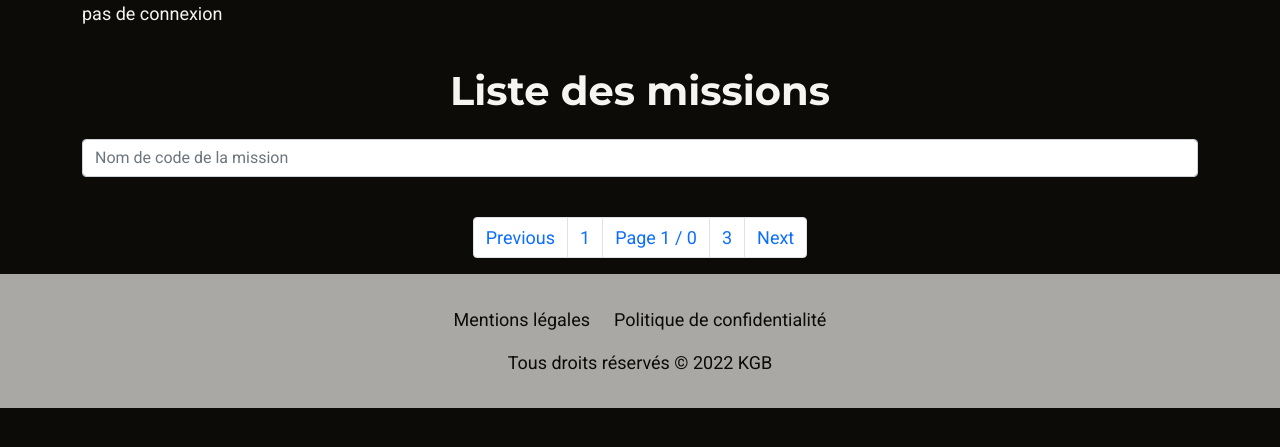
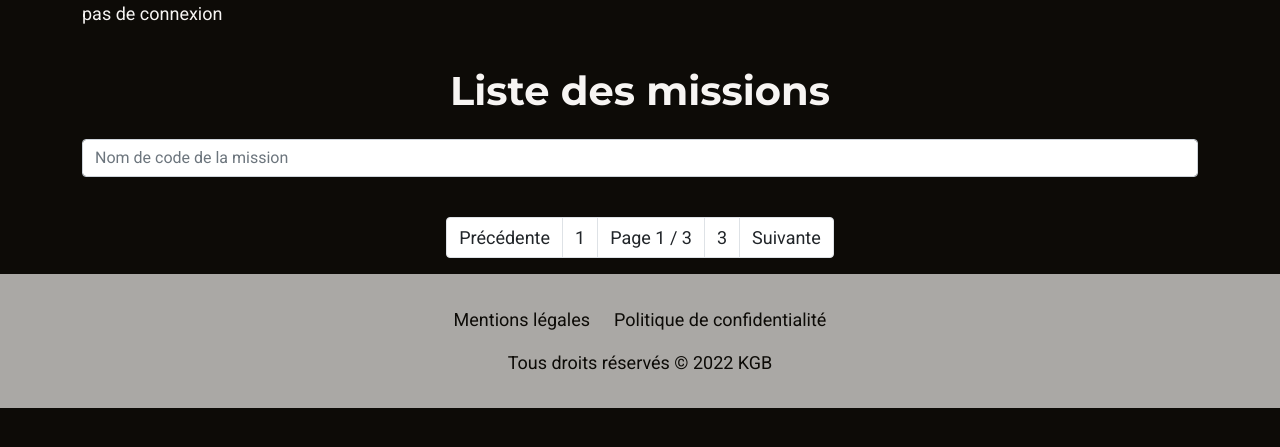
Before and after one commit to Melissa-code/kgb, a PHP site: page /missions in a window 1280 px wide. Shown: the part 96-543 px from the top of the page. Run offline with PHP 8.4, Linux system fonts and the light colour scheme; data that the repository does not hold is empty; some libraries are stand-ins or nearby versions; some web fonts are replaced.

Commit message:
no refresh the missions page with a pagination

```diff
--- a/public/JavaScript/missions.js
+++ b/public/JavaScript/missions.js
@@ -1,6 +1,5 @@
 const searchInput = document.querySelector('#searchInput');
 const cards = document.querySelectorAll('.card');
-
 
 let numberOfItems = 4;
 let first = 0;
@@ -8,14 +7,19 @@ let actualPage = 1;
 let maxPages = Math.ceil(cards.length / numberOfItems);
 
 
+/* *********************************************************** */
+/*                        Searchbar                            */
+/* *********************************************************** */
+
 /**
- * Search the code of the mission in the searchbar
+ * Search the mission (code mission or word in the title or description) in the searchbar
  *
  * @param {*} letters (string letters in the searchInput)
  * @param {*} elements (array cards of the missions)
  */
 function filterElements(letters, elements) {
     if(letters.length > 2) {
+        searchInput.style.borderColor = "green";
         for(let i = 0; i < elements.length; i++) {
             // textContent : text of the h3 h4 & p of each card
             if(elements[i].textContent.toLowerCase().includes(letters)) {
@@ -24,24 +28,18 @@ function filterElements(letters, elements) {
                 elements[i].style.display = "none";
             }
         }
+    } else {
+        searchInput.style.borderColor = "red";
     }
 }
 
+
+/* *********************************************************** */
+/*                          Pagination                         */
+/* *********************************************************** */
+
 /**
- * Event listener
- */
-searchInput.addEventListener('keyup', (e) => {
-    // e.target.value : letters in the searchInput
-    const searchedLetters = e.target.value.toLowerCase();
-    filterElements(searchedLetters, cards);
-});
-
-
-
-
-showList();
-/**
- *
+ * Display 4 cards per page & the number of the page
  */
 function showList() {
     let list = "";
@@ -49,12 +47,12 @@ function showList() {
         if(i < cards.length) {
             list +=
                 `<div class="card m-2 list-item" style="width: 18rem;">${cards[i].innerHTML}</div>`;
-                //console.log(cards[i]);
         }
     }
     document.getElementById('missions-list').innerHTML = list;
     showPageInfo();
 }
+
 
 function nextPage() {
     if(first + numberOfItems < cards.length) {
@@ -64,7 +62,7 @@ function nextPage() {
     }
 }
 
-function previous() {
+function previousPage() {
     if(first - numberOfItems >= 0) {
         first -= numberOfItems;
         actualPage--;
@@ -84,9 +82,85 @@ function firstPage() {
     showList();
 }
 
+function showPageInfo() {
+    pageInfo = document.getElementById('pageInfo');
+    pageInfo.innerHTML = `Page ${actualPage} / ${maxPages}`;
+}
 
-function showPageInfo() {
-    document.getElementById('pageInfo').innerHTML =
-    `Page ${actualPage} / ${maxPages}`;
 
+
+/* *********************************************************** */
+/*            No refresh the page of the missions              */
+/* *********************************************************** */
+
+/**
+ * xhr object : to get XML data via the URL (xhr.response)
+ * All page is not refresh when there is a change function
+ *
+ */
+function getCards() {
+
+    let xhr = new XMLHttpRequest();
+
+    xhr.onreadystatechange = function() {
+        //console.log(this);
+        if(this.readyState === 4 && this.status === 200){
+            //missionsList.innerHTML = this.response;
+            let data = xhr.response;
+            console.log(data);
+            setCardsInPage();
+            console.log(data);
+        }
+        else {
+            console.log("Une erreur est survenue");
+        }
+    }
+    xhr.open("GET", "http://localhost:8888/cours/kgb/missions", true);
+    xhr.responseType = "text";
+    xhr.send();
 }
+
+
+/**
+ * Change the cards in the page function
+ * via the events listeners : keyup (searchbar) & click (pagination)
+ *
+ */
+function setCardsInPage() {
+
+    searchInput.addEventListener('keyup', (e) => {
+        // e.target.value : letters in the searchInput
+        const searchedLetters = e.target.value.toLowerCase();
+
+        filterElements(searchedLetters, cards);
+    });
+
+    document.querySelector('.nextP').addEventListener('click', (e)=> {
+        e.preventDefault();
+        nextPage();
+    })
+
+    document.querySelector('.previousP').addEventListener('click', (e)=> {
+        e.preventDefault();
+        previousPage();
+    })
+
+    document.querySelector('.firstP').addEventListener('click', (e)=> {
+        e.preventDefault();
+        firstPage();
+    })
+
+    document.querySelector('.lastP').addEventListener('click', (e)=> {
+        e.preventDefault();
+        lastPage();
+    })
+}
+
+
+/**
+ * Browser loads the HTML content (page & cards) event listener
+ *
+ */
+window.addEventListener("DOMContentLoaded", ()=> {
+    getCards();
+})
--- a/views/read/missionsView.php
+++ b/views/read/missionsView.php
@@ -80,11 +80,17 @@ if(isset($_SESSION['connect'])) {
         <!-- Pagination -->
         <nav aria-label="Page navigation">
             <ul class="pagination">
-                <li class="page-item"><a class="page-link" onclick="previous()" href="#">Previous</a></li>
-                <li class="page-item"><a class="page-link" onclick="firstPage()" href="#">1</a></li>
-                <li class="page-item"><a class="page-link"  href="#"><span id="pageInfo"></span></a></li>
-                <li class="page-item"><a class="page-link" onclick="lastPage()" href="#">3</a></li>
-                <li class="page-item"><a class="page-link" onclick="nextPage()" href="#">Next</a></li>
+                <!-- <li class="page-item"><a class="page-link text-dark" onclick="previousPage()" href="#">Précédente</a></li>
+                <li class="page-item"><a class="page-link text-dark" onclick="firstPage()" href="#">1</a></li>
+                <li class="page-item"><span class="page-link text-dark" id="pageInfo">Page 1 / 3</span></li>
+                <li class="page-item"><a class="page-link text-dark" onclick="lastPage()" href="#">3</a></li>
+                <li class="page-item"><a class="page-link text-dark" onclick="nextPage()" href="#">Suivante</a></li> -->
+
+                <li class="page-item"><a class="page-link text-dark previousP" href="#">Précédente</a></li>
+                <li class="page-item"><a class="page-link text-dark firstP"  href="#">1</a></li>
+                <li class="page-item"><span class="page-link text-dark" id="pageInfo">Page 1 / 3</span></li>
+                <li class="page-item"><a class="page-link text-dark lastP"  href="#">3</a></li>
+                <li class="page-item"><a class="page-link text-dark nextP"  href="#">Suivante</a></li>
             </ul>
         </nav>
     </div>
```
Also changed, not shown: public/JavaScript/home.js (deleted, +0 -25 lines).
